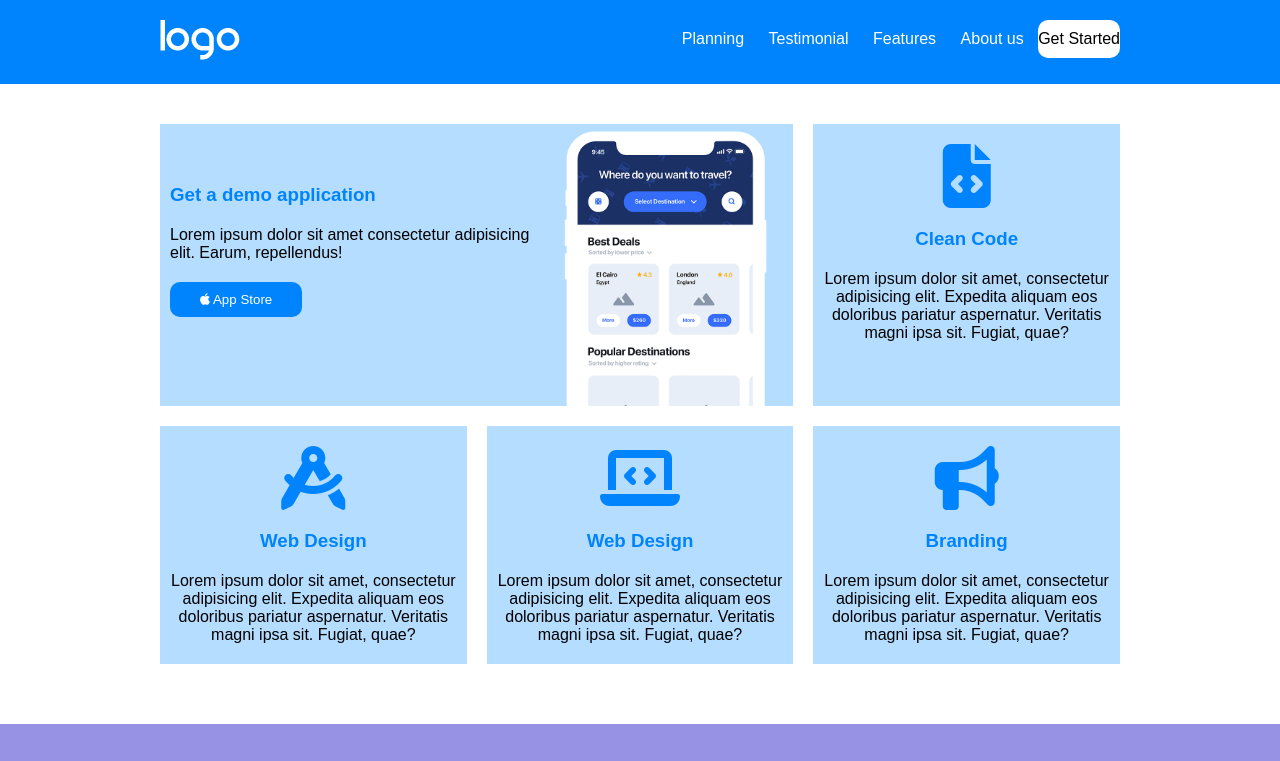
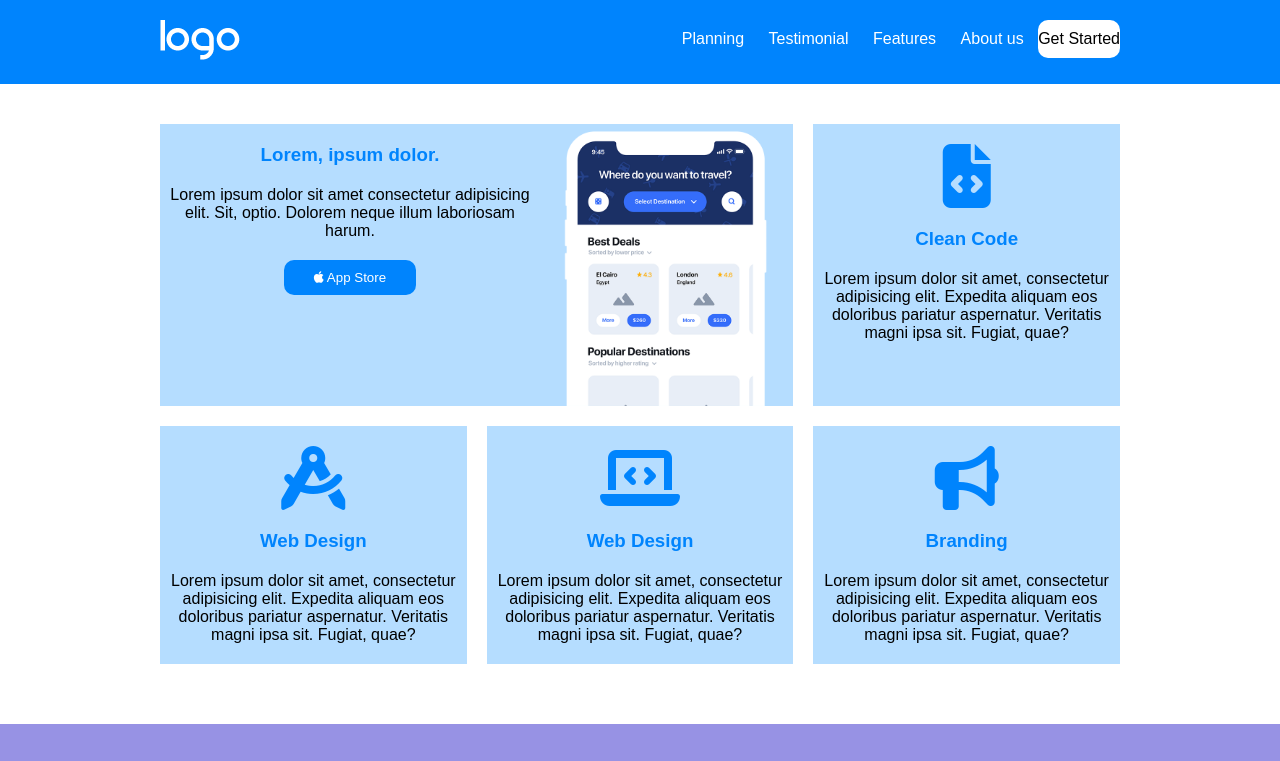
Before and after one commit to MirkoCifelli/htmlcss-responsive-layout, a plain HTML site: page index.html in a window 1280 px wide. Shown: the top 761 px of the page. Drawn offline with Linux system fonts and the light colour scheme.

Commit message:
Try some change on section 1 and section 5

```diff
--- a/css/style.css
+++ b/css/style.css
@@ -8,7 +8,15 @@
     padding: 0;
     box-sizing: border-box;
 }
+/* PROVA PER UNA COSA */
 
+.flex-img-bott img{
+    width: 50%;
+    display: block;
+}
+.cont-flex{
+    text-align: center;
+}
 /*
     GENERAL
 */
@@ -315,6 +323,10 @@ section .container .center h2{
  .margin-top-m{
     margin-top: 120px;
  }
+ .my-col-left{
+    display: flex;
+    justify-content: center;
+ }
 
  /* section6 */
  .new-button{
@@ -341,9 +353,6 @@ h1{
 }
 .p-white-n{
     color: white;
-}
-.p-white-n i {
-
 }
 
 
@@ -397,6 +406,14 @@ footer span{
     .my-col-left{
         width: 22%;
     }
+    .dim-card{
+        width: 100%;
+        height: 100%;
+    }
+    .flex-img-bott img{
+        width: 100%;
+        display: block;
+    }
 }
 
 /* DEKSTOP */
@@ -422,5 +439,18 @@ footer span{
         width: calc((100% / 3) - 20px);
     }
 
+    .cont-flex{
+        display: flex;
+    }
+    .cont-flex > :first-child{
+        width: 60%;
+    }
+    .cont-flex > :last-child{
+        width: 40%;
+    }
+    .flex-img-bott{
+        display: flex;
+        align-items: flex-end;
+    }
 
 }
--- a/index.html
+++ b/index.html
@@ -67,7 +67,7 @@
                 <div class="container">
                     <div class="my-row">
 
-                        <div class="my-col bg-main-light my-col-table-66 flex-center">
+                        <!-- <div class="my-col bg-main-light my-col-table-66 flex-center">
                             <div class="card-left">
                                 <h3>Get a demo application</h3>
                                 <p>Lorem ipsum dolor sit amet consectetur adipisicing elit. Earum, repellendus!</p>
@@ -77,7 +77,21 @@
                                 <img src="./img/phone.png" alt="phone">
                             </div>
                         </div>
+                             -->
+                        <div class="my-col bg-main-light my-col-table-66 ">
+                            <div class="cont-flex">
+                                <div>
+                                    <h3>Lorem, ipsum dolor.</h3>
+                                    <p>Lorem ipsum dolor sit amet consectetur adipisicing elit. Sit, optio. Dolorem neque illum laboriosam harum.</p>
+                                    <button ><i class="fa-brands fa-apple"></i> App Store</button>
+                                </div>
 
+                                <div class="flex-img-bott dim-card">
+                                    <img src="./img/phone.png" alt="">
+                                </div>
+                            </div>
+
+                        </div>
                         <div class="my-col bg-main-light my-col-table-33 flex-center">
                             <div class="card ">
                                 <i class="fa-solid fa-file-code"></i>
```
